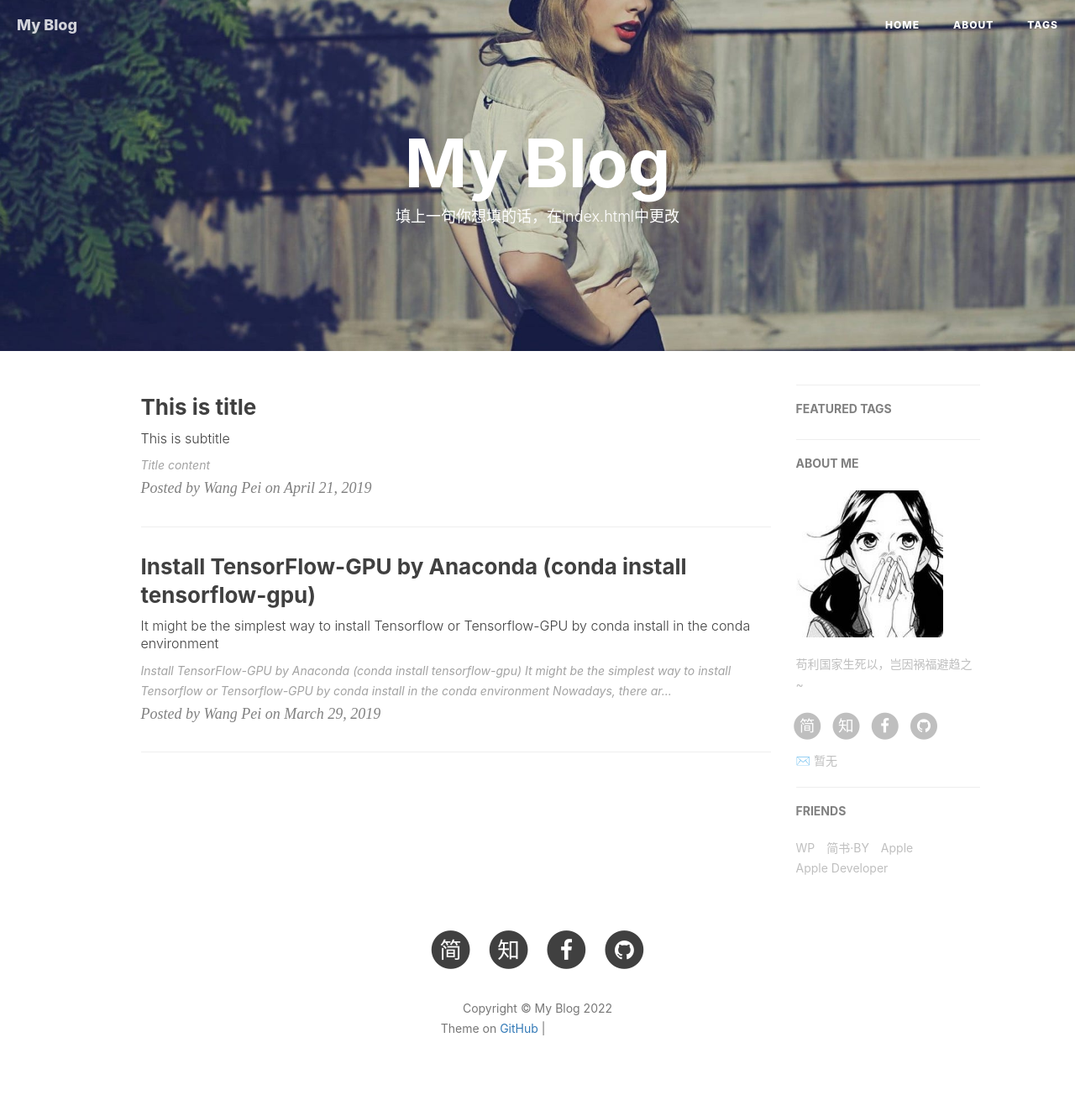
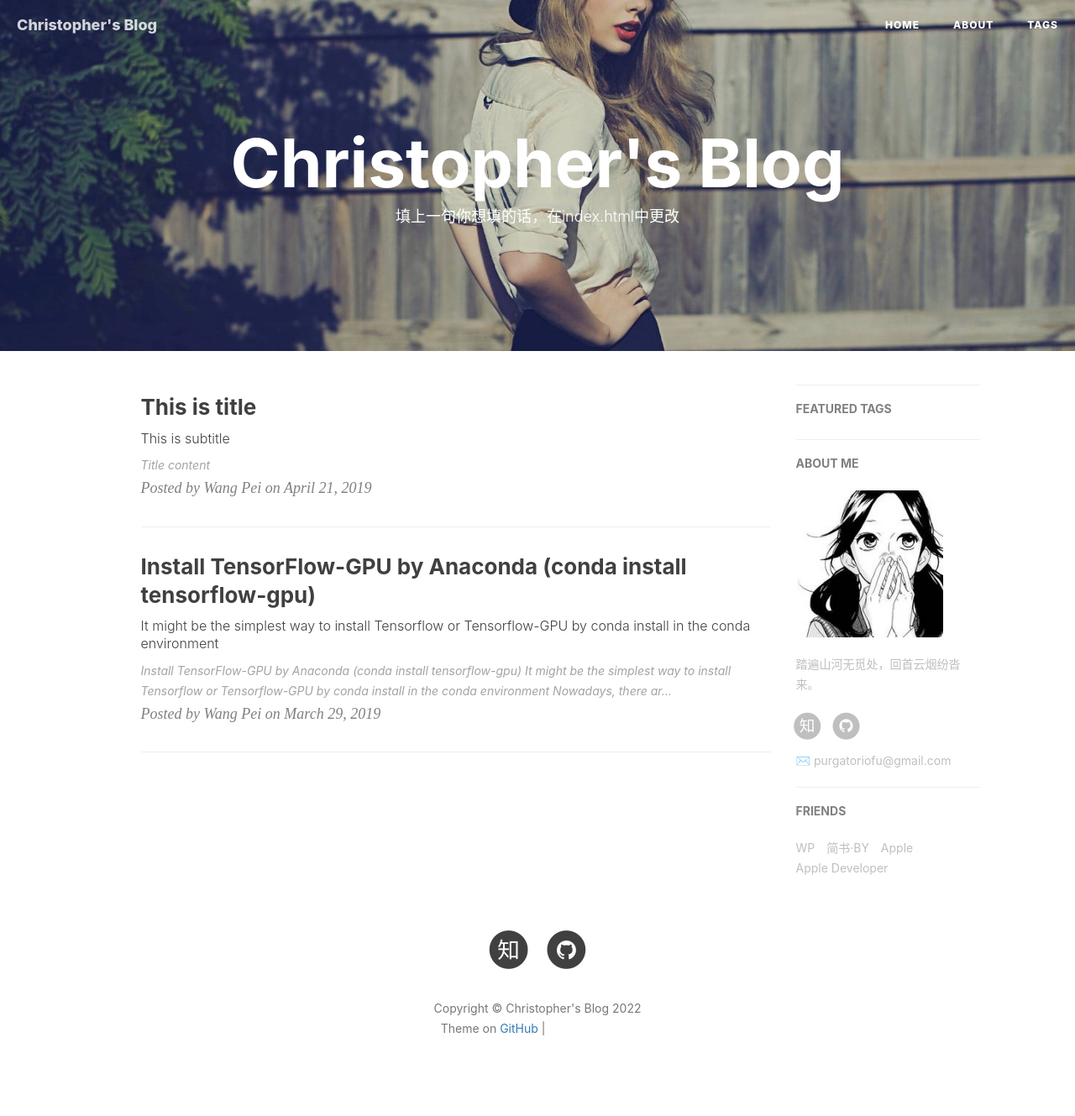
Before and after one commit to Manjusaka666/manjusaka666.github.io, a Jekyll site: the page built from index.html, in a window 1280 px wide. Shown: the whole page at 84% size. Built offline with Jekyll 4.4.1, drawn with Linux system fonts in a browser that asks for light colours; nearby versions of some CDN libraries; the list of posts is cut into pages by our own code; comment, search, counter and statistics services are not loaded; some of the changed lines change nothing that is shown; grey boxes are pictures that could not be loaded.

Commit message:
Update _config.yml

```diff
--- a/_config.yml
+++ b/_config.yml
@@ -1,17 +1,17 @@
 # Site settings
-title: My Blog
-SEOTitle: 我的博客 | My Blog
+title: Christopher's Blog
+SEOTitle: 我的交换生活 | Life as an exchange student
 header-img: img/post-bg-desk.jpg
-email: 暂无
-description: "写一句你想写的话"
+email: purgatoriofu@gmail.com
+description: "一条路，人在途中，从起点，到尽头，也许快乐，或有时孤独，如果心在远方，只需勇敢前行，那片天空自会为你引路。"
 keyword: "我的博客"
-url: "http://name.github.io"          # your host, for absolute URL
+url: "http://manjusaka666.github.io"          # your host, for absolute URL
 baseurl: ""      # for example, '/blog' if your blog hosted on 'host/blog'
-github_repo: "https://github.com/name/name.github.io.git" # you code repository
+github_repo: "https://github.com/name/manjusaka666.github.io.git" # you code repository
 
 # Sidebar settings
 sidebar: true                           # whether or not using Sidebar.
-sidebar-about-description: "苟利国家生死以，岂因祸福避趋之~"
+sidebar-about-description: "踏遍山河无觅处，回首云烟纷沓来。"
 sidebar-avatar: /img/avatar_binggan.jpg      # use absolute URL, seeing it's used in both `/` and `/about/`
 
 
@@ -19,10 +19,10 @@ sidebar-avatar: /img/avatar_binggan.jpg      # use absolute URL, seeing it's use
 # SNS settings
 RSS: false
 # weibo_username:     暂无
-zhihu_username:     暂无
-github_username:    暂无
-facebook_username:  暂无
-jianshu_username:   暂无
+zhihu_username:     胜天半子
+github_username:    Manjusaka666
+wechat_username:  Grothendieck
+#jianshu_username:   暂无
 #twitter_username:   暂无
 
 
@@ -75,7 +75,7 @@ gitalk:
 ba_track_id:
 # Google Analytics
 ga_track_id:             # Format: UA-xxxxxx-xx
-ga_domain:                # 默认的是 auto, 这里我是自定义了的域名，你如果没有自己的域名，需要改成auto
+ga_domain: auto              # 默认的是 auto, 这里我是自定义了的域名，你如果没有自己的域名，需要改成auto
 
 
 
```
